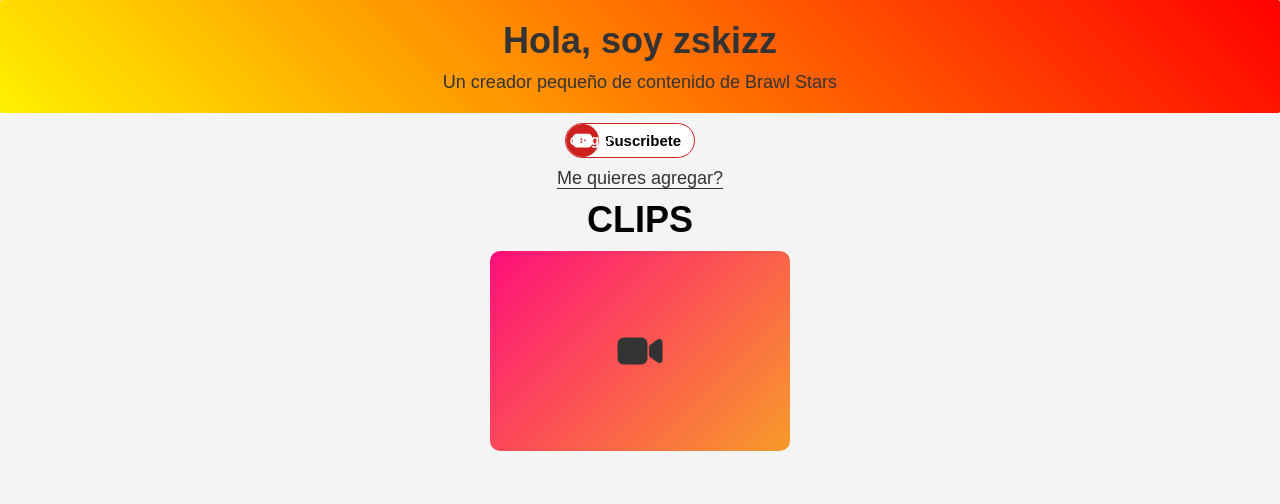
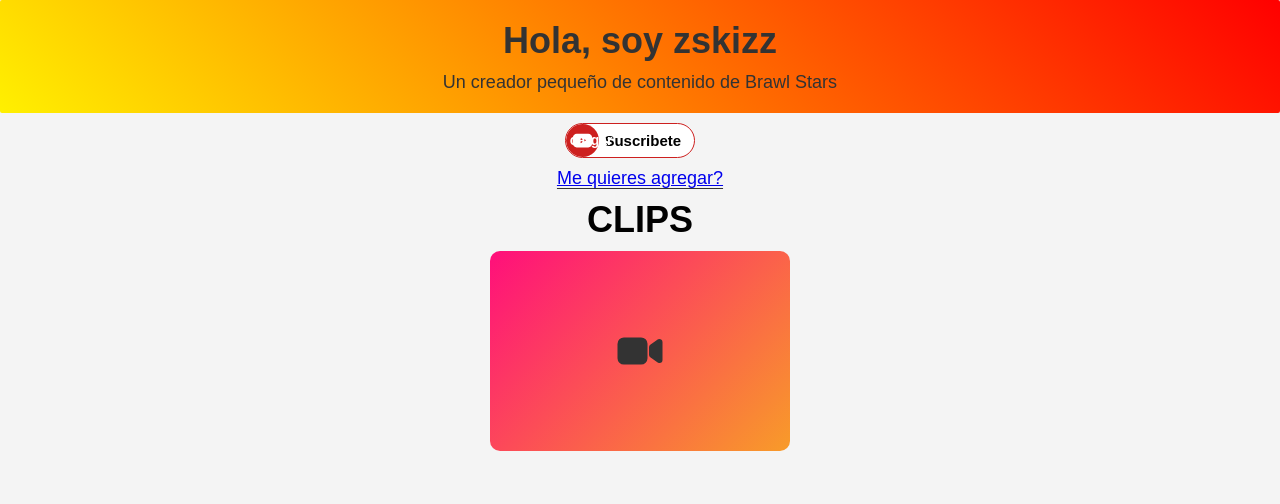
Before and after one commit to zskizz/youtube, a plain HTML site: page index.html in a window 1280 px wide. Drawn offline with Linux system fonts and the light colour scheme; no server answers.

Commit message:
Update index.html

```diff
--- a/index.html
+++ b/index.html
@@ -290,7 +290,7 @@
               </div>
             </div>
     <center> <p> <div class="container">
-            <span class="hover-me">Me quieres agregar?</span>
+            <a href="https://link.brawlstars.com/invite/friend/es/?tag=8PQG0LLLQ&token=hgcznsce"><span class="hover-me">Me quieres agregar?</span></a>
             <div class="tooltip">
                 <p>zskizz</p>
             </div>
```
